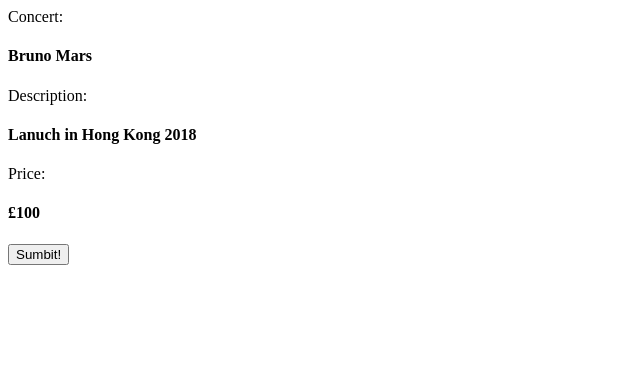
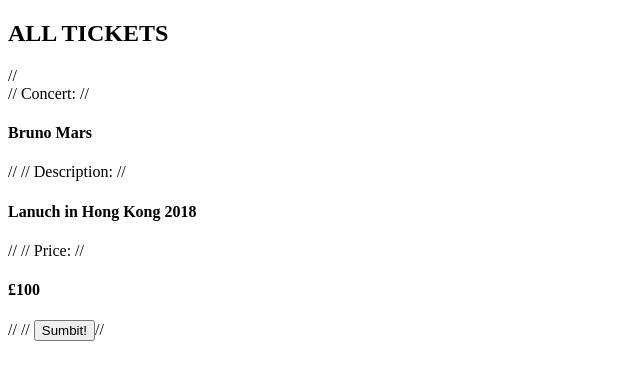
Before and after one commit to jeff1108/Blockchain-ticketing-app, a React app: page / in a window 1280 px wide. Shown: the whole page, without its empty margins (0-640 px from the left). Built offline with nearby package versions, Linux system fonts and the light colour scheme.

Commit message:
UNIT Renders title and checks for onSubmit

```diff
--- a/package.json
+++ b/package.json
@@ -5,6 +5,7 @@
   "private": true,
   "dependencies": {
     "react": "^16.4.2",
+    "react-bootstrap": "^0.32.3",
     "react-dom": "^16.4.2",
     "react-scripts": "1.1.4"
   },
--- a/public/index.html
+++ b/public/index.html
@@ -10,6 +10,8 @@
     -->
     <link rel="manifest" href="%PUBLIC_URL%/manifest.json">
     <link rel="shortcut icon" href="%PUBLIC_URL%/favicon.ico">
+    <link rel="stylesheet" href="https://maxcdn.bootstrapcdn.com/bootstrap/3.3.7/css/bootstrap-theme.min.css" integrity="sha384-rHyoN1iRsVXV4nD0JutlnGaslCJuC7uwjduW9SVrLvRYooPp2bWYgmgJQIXwl/Sp" crossorigin="anonymous">
+
     <!--
       Notice the use of %PUBLIC_URL% in the tags above.
       It will be replaced with the URL of the `public` folder during the build.
--- a/src/components/App.js
+++ b/src/components/App.js
@@ -1,4 +1,6 @@
 import React, { Component } from 'react';
+import { Form, FormControl, Button } from 'react-bootstrap';
+
 class App extends Component {
   constructor() {
     super();
@@ -29,18 +31,21 @@
 
   render() {
     return (
-      <form onSubmit={this.handleSubmit}>
-        <label htmlFor="concert_name">Concert:
-          <h4>{this.state.concert1.name}</h4>
-        </label>
-        <label htmlFor="concert_description">Description:
-          <h4>{this.state.concert1.description}</h4>
-        </label>
-        <label htmlFor="concert_price">Price:
-          <h4>{this.state.concert1.price}</h4>
-        </label>
-        <button>Sumbit!</button>
-      </form>
+      <div>
+      <h2> ALL TICKETS </h2>
+      // <form onSubmit={this.handleSubmit}>
+      //   <label htmlFor="concert_name">Concert:
+      //     <h4>{this.state.concert1.name}</h4>
+      //   </label>
+      //   <label htmlFor="concert_description">Description:
+      //     <h4>{this.state.concert1.description}</h4>
+      //   </label>
+      //   <label htmlFor="concert_price">Price:
+      //     <h4>{this.state.concert1.price}</h4>
+      //   </label>
+      //   <button>Sumbit!</button>
+      // </form>
+      </div>
     );
   }
 }
@@ -48,28 +53,6 @@
 export default App;
 
 
-  // <input id="username" name="username" type="text" />
-
-
-//
-// class App extends Component {
-//   constructor(props) {
-//     super(props);
-//     this.handleClick = this.handleClick.bind(this);
-//   }
-
-
-
-
-
-  // handleClick() {
-  //   fetch('https://localhost:9292', {
-  //      method: 'POST',
-  //      headers: {
-  //        'Accept': 'application/json',
-  //        'Content-Type': 'application/json',
-  //      },
-  //      body: JSON.stringify({
   //        concert_name: 'Conert_name',
   //        price: 16,
   //        description: 'hello',
@@ -77,39 +60,3 @@
   //        sender_address: 'seller@gmail.com',
   //        receiver_address: 2345,
   //        receiver_address: 'receiver_address'
-  //      })
-  //   })
-  // }
-
-
-
-
-//   render() {
-//       return (
-//         <div>
-//           <div>
-//             <h1>Ticket Master</h1>
-//           </div>
-//           <hr />
-//           <div>
-//               <h4>Concert Name: Justin Bieber</h4>
-//               <h4>Description: Concert in London</h4>
-//               <h4>Price: Adult £15 </h4>
-//           </div>
-//           <div align='right'>
-//               <button onClick={this.handleClick}>Submit</button>
-//           </div>
-//           <hr />
-//           <div>
-//               <h4>Concert Name: Justin Bieber</h4>
-//               <h4>Description: Concert in London</h4>
-//               <h4>Price: Adult £15 </h4>
-//           </div>
-//           <div align='right'>
-//               <button>Submit</button>
-//           </div>
-//           <hr />
-//         </div>
-//       );
-//   }
-// }
```
Also changed, not shown: src/components/App.test.js (+12 -2 lines), 1 other file.
